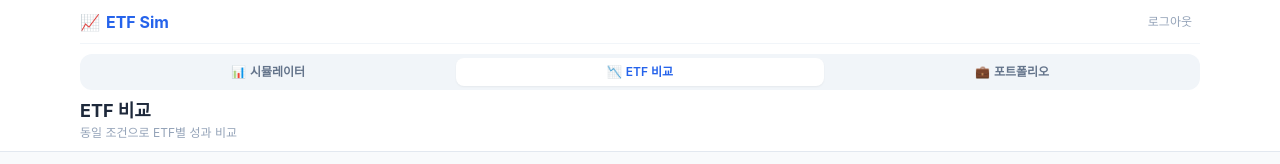
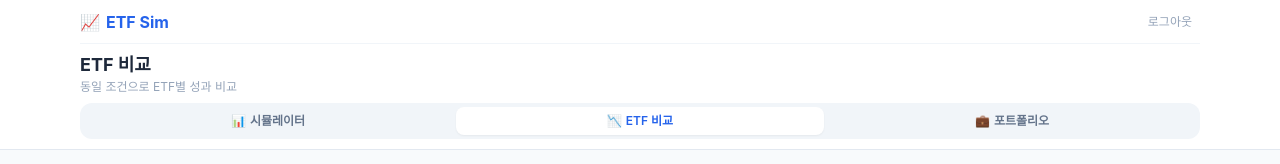
Before and after one commit to aoeman84/etf-simulator, a Next.js app: page /compare in a window 1280 px wide. Shown: the top 164 px of the page. Built offline with nearby package versions, Linux system fonts and the light colour scheme; no server answers; sample sign-in values are in the browser's storage.

Commit message:
Navbar 탭 순서 수정 - 제목 위, 탭 아래

```diff
--- a/components/Navbar.tsx
+++ b/components/Navbar.tsx
@@ -39,8 +39,17 @@ export default function Navbar({ rightSlot }: Props) {
 
         {/* 탭 + 제목 + 우측 슬롯 */}
         <div className="py-2.5">
+        {/* 제목 + 우측 슬롯 */}
+        <div className="flex items-center justify-between mt-0 mb-2">
+          <div>
+            <h1 className="text-lg font-bold text-slate-800 leading-tight">{page.title}</h1>
+            <p className="text-xs text-slate-400 mt-0.5">{page.desc}</p>
+          </div>
+          {rightSlot && <div className="flex-shrink-0 ml-3">{rightSlot}</div>}
+        </div>
+
         {/* 페이지 탭 */}
-          <div className="flex gap-1 bg-slate-100 p-1 rounded-xl mb-2.5">
+        <div className="flex gap-1 bg-slate-100 p-1 rounded-xl">
           {LINKS.map(l => (
             <Link key={l.href} href={l.href}
               className={`flex-1 flex items-center justify-center gap-1 py-1.5 rounded-lg text-xs font-semibold transition-all ${
@@ -53,15 +62,6 @@ export default function Navbar({ rightSlot }: Props) {
             </Link>
           ))}
         </div>
-
-          {/* 제목 + 우측 슬롯 */}
-          <div className="flex items-center justify-between">
-            <div>
-              <h1 className="text-lg font-bold text-slate-800 leading-tight">{page.title}</h1>
-              <p className="text-xs text-slate-400 mt-0.5">{page.desc}</p>
-            </div>
-            {rightSlot && <div className="flex-shrink-0 ml-3">{rightSlot}</div>}
-          </div>
         </div>
       </div>
     </nav>
```
Lines whose indentation alone changed are shown as unchanged.
